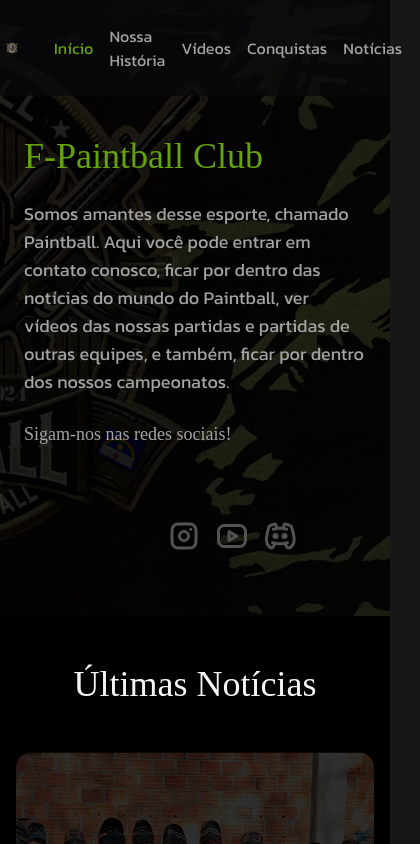
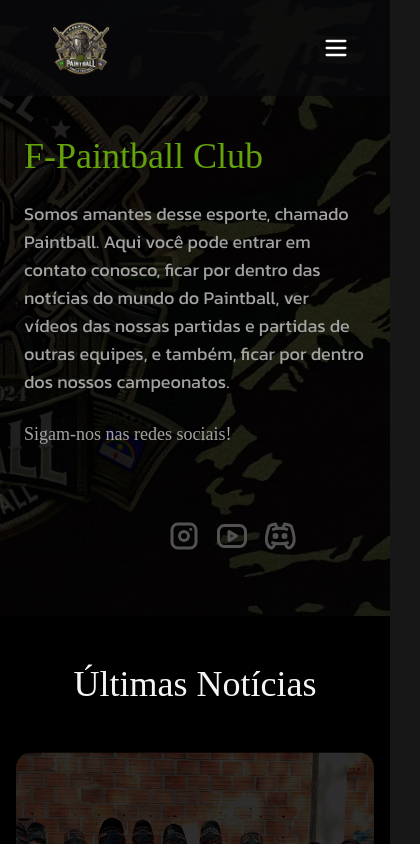
Before and after one commit to Renato-Torres-Dev/f-paintball, a Next.js app: page / in a window 390 px wide. Shown: the top 844 px of the page, 420 px wide, since content can reach past the window. Built offline with nearby package versions, Linux system fonts and the light colour scheme; a web font is replaced by a local one.

Commit message:
add menu mobile

```diff
--- a/app/components/header/index.tsx
+++ b/app/components/header/index.tsx
@@ -1,6 +1,10 @@
+"use client"
+
 import Image from "next/image"
 import Link from "next/link"
 import { NavItem } from "./nav-item"
+import { useState } from "react"
+import { X, Menu } from "lucide-react";
 
 const NAV_ITEMS = [
   {
@@ -10,6 +14,10 @@
   {
     label: "Nossa História",
     href: "/sobre",
+  },
+  {
+    label: "Membros",
+    href: "/membros",
   },
   {
     label: "Vídeos",
@@ -26,27 +34,45 @@
 ]
 
 export const Header = () => {
+  const [ menuOpen, setMenuOpen ] = useState(false);
+
   return (
-    <header className="absolute top-0 w-full z-10 h-24 flex items-center justify-center bg-zinc-950/75">
-      <div className="container flex items-center justify-start">
-        <Link href="/"/>
-        <Image
-          width={58}
-          height={49}
-          src="/images/icon_f_paintball.png"
-          alt="F-Paintball Club"
-          style={{
-            marginLeft: 12,
-          }}
-        />
-      </div>
+    <header className="absolute top-0 w-full z-10 h-24 flex items-center bg-zinc-950/75 px-4">
       <div className="container flex items-center justify-between">
-        <nav className="flex items-center gap-4 sm:gap-10">
+        <Link href="/">
+          <Image
+            width={58}
+            height={49}
+            src="/images/icon_f_paintball.png"
+            alt="F-Paintball Club"
+            className="ml-3"
+          />
+        </Link>
+
+        {/* Menu desktop */}
+        <nav className="hidden md:flex items-center gap-6">
           {NAV_ITEMS.map(item => (
-            <NavItem {...item} key={item.label}/>
+            <NavItem {...item} key={item.label} />
           ))}
         </nav>
+
+        {/* Menu mobile */}
+        <button
+          className="md:hidden text-white"
+          onClick={() => setMenuOpen(!menuOpen)}
+        >
+          {menuOpen ? <X size={28} /> : <Menu size={28} />}
+        </button>
       </div>
+
+      {/* Dropdown mobile */}
+      {menuOpen && (
+        <div className="absolute top-24 left-0 w-full bg-zinc-950/90 p-6 flex flex-col items-center space-y-4 md:hidden">
+          {NAV_ITEMS.map(item => (
+            <NavItem {...item} key={item.label} onClick={() => setMenuOpen(false)} />
+          ))}
+        </div>
+      )}
     </header>
   )
 }
--- a/app/components/header/nav-item.tsx
+++ b/app/components/header/nav-item.tsx
@@ -7,6 +7,7 @@
 type NavItemProps = {
   label: string,
   href: string,
+  onClick?: () => void;
 }
 
 export const NavItem = ({ label, href }: NavItemProps) => {
--- a/package.json
+++ b/package.json
@@ -25,6 +25,7 @@
     "eslint-config-next": "13.3.0",
     "framer-motion": "10.11.2",
     "gh-pages": "^6.3.0",
+    "lucide-react": "^0.476.0",
     "next": "13.4.2",
     "postcss": "8.4.21",
     "react": "18.2.0",
```
Also changed, not shown: 1 other file (tests, documents, lock files or other folders).
